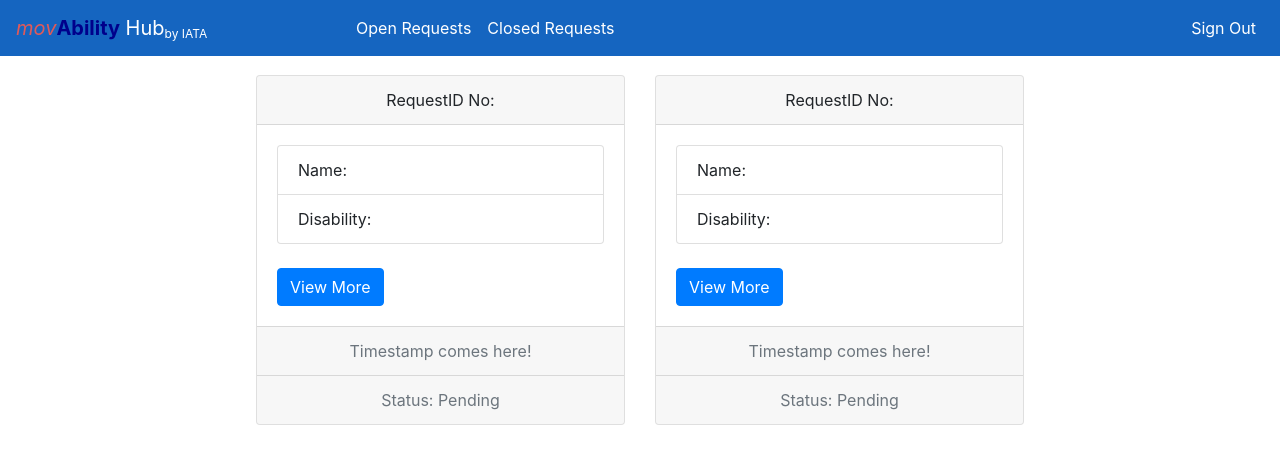
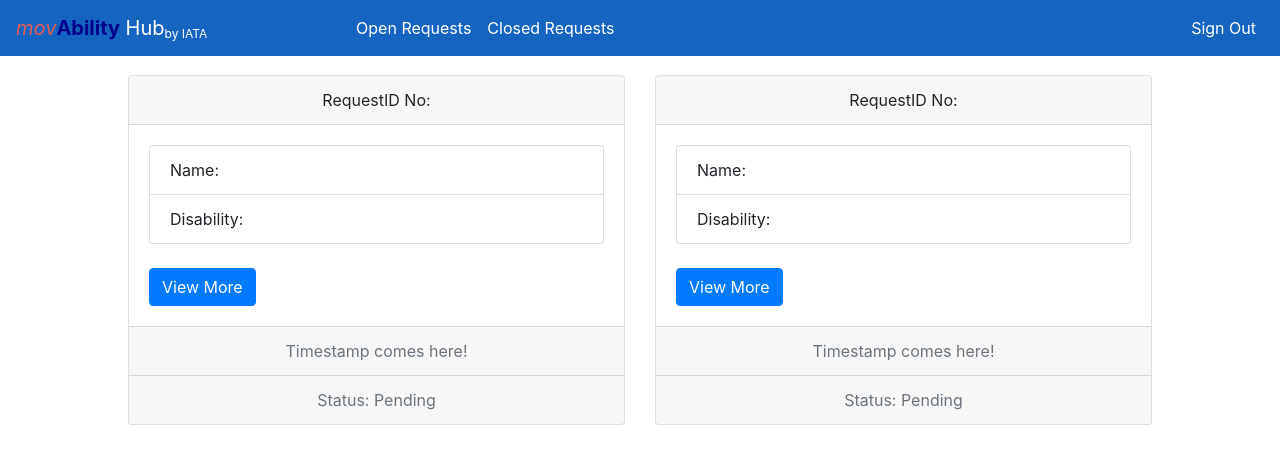
Before and after one commit to movAbilityHub/movAbilityHubFrontEnd, a React (Create React App) app: page /Airline/Dashboard in a window 1280 px wide. Shown: the top 464 px of the page. Built offline with nearby package versions, Linux system fonts and the light colour scheme.

Commit message:
Decreased Wrapper margins

```diff
--- a/src/assets/styles/taDashboard.css
+++ b/src/assets/styles/taDashboard.css
@@ -1,6 +1,6 @@
 .wrapper{
-    margin-left:20%;
-    margin-right:20%;
+    margin-left:10%;
+    margin-right:10%;
     margin-top:1.5%;
     margin-bottom:2%;
 }
```
